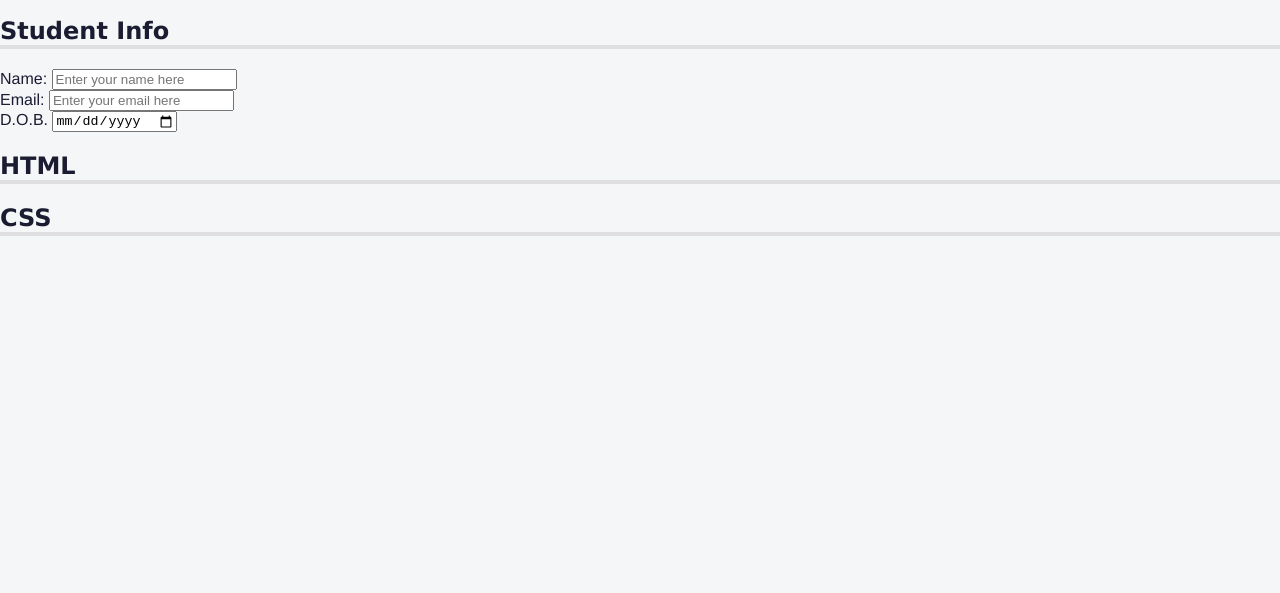
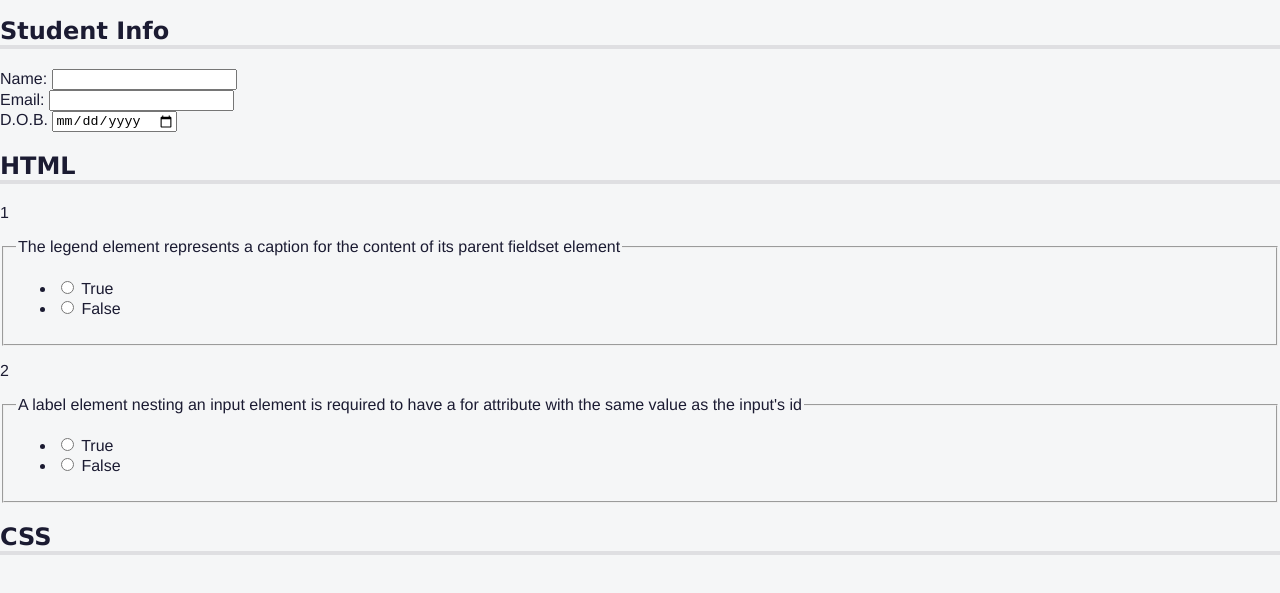
Before and after one commit to nedoratic/fcc-rwd-09-quiz, a plain HTML site: page index.html in a window 1280 px wide. Shown: the part 53-646 px from the top of the page. Drawn offline with Linux system fonts and the light colour scheme.

Commit message:
index.html - page content added

```diff
--- a/index.html
+++ b/index.html
@@ -5,11 +5,11 @@
 		<meta name="viewport" content="width=device-width, initial-scale=1.0" />
 		<meta name="description" content="freeCodeCamp Accessibility Quiz practice project" />
 		<title>Accessibility Quiz</title>
-		<link rel="stylesheet" href="./style.css" />
+		<link rel="stylesheet" href="style.css" />
 	</head>
 	<body>
 		<header>
-			<img src="https://cdn.freecodecamp.org/platform/universal/fcc_primary.svg" alt="logo" id="logo" />
+			<img id="logo" src="https://cdn.freecodecamp.org/platform/universal/fcc_primary.svg" />
 			<h1>HTML/CSS Quiz</h1>
 			<nav>
 				<ul>
@@ -20,16 +20,16 @@
 			</nav>
 		</header>
 		<main>
-			<form action="https://freecodecamp.org/practice-project/accessibility-quiz" method="post">
+			<form method="post" action="https://freecodecamp.org/practice-project/accessibility-quiz">
 				<section role="region" aria-labelledby="student-info">
 					<h2 id="student-info">Student Info</h2>
 					<div class="info">
 						<label for="student-name">Name:</label>
-						<input type="text" name="student-name" id="student-name" placeholder="Enter your name here" />
+						<input type="text" name="student-name" id="student-name" />
 					</div>
 					<div class="info">
 						<label for="student-email">Email:</label>
-						<input type="email" name="student-email" id="student-email" placeholder="Enter your email here" />
+						<input type="email" name="student-email" id="student-email" />
 					</div>
 					<div class="info">
 						<label for="birth-date">D.O.B.<span class="sr-only">(Date of Birth)</span></label>
@@ -38,6 +38,46 @@
 				</section>
 				<section role="region" aria-labelledby="html-questions">
 					<h2 id="html-questions">HTML</h2>
+					<div class="question-block">
+						<p>1</p>
+						<fieldset class="question" name="html-question-one">
+							<legend>The legend element represents a caption for the content of its parent fieldset element</legend>
+							<ul class="answers-list">
+								<li>
+									<label for="q1-a1">
+										<input type="radio" id="q1-a1" name="q1" value="true" />
+										True
+									</label>
+								</li>
+								<li>
+									<label for="q1-a2">
+										<input type="radio" id="q1-a2" name="q1" value="false" />
+										False
+									</label>
+								</li>
+							</ul>
+						</fieldset>
+					</div>
+					<div class="question-block">
+						<p>2</p>
+						<fieldset class="question" name="html-question-two">
+							<legend>A label element nesting an input element is required to have a for attribute with the same value as the input's id</legend>
+							<ul class="answers-list">
+								<li>
+									<label for="q2-a1">
+										<input type="radio" id="q2-a1" name="q2" value="true" />
+										True
+									</label>
+								</li>
+								<li>
+									<label for="q2-a2">
+										<input type="radio" id="q2-a2" name="q2" value="false" />
+										False
+									</label>
+								</li>
+							</ul>
+						</fieldset>
+					</div>
 				</section>
 				<section role="region" aria-labelledby="css-questions">
 					<h2 id="css-questions">CSS</h2>
```
